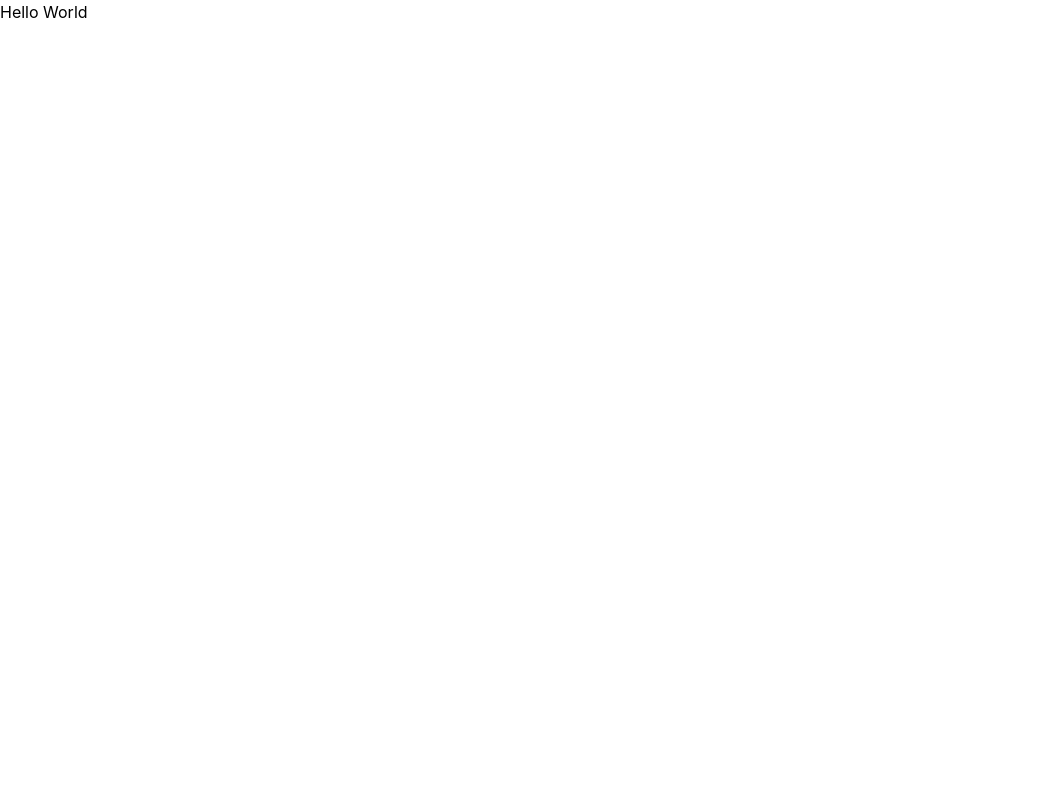
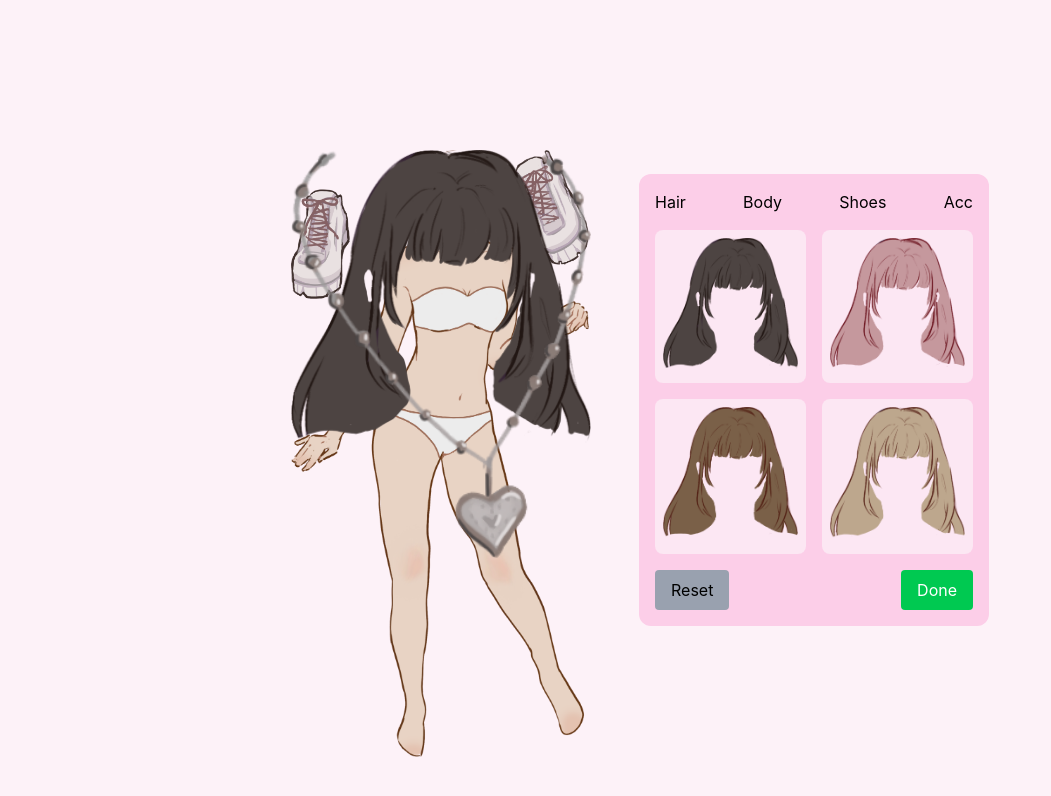
Before and after one commit to ThembelihleQueeneth/avatar-dressup-game, a React (Vite) app: page / in a window 1280 px wide. Shown: the top 796 px of the page, without its empty margins (0-1051 px from the left). Built offline with nearby package versions, Linux system fonts and the light colour scheme.

Commit message:
Working on the main page

```diff
--- a/src/App.tsx
+++ b/src/App.tsx
@@ -1,13 +1,183 @@
+import { useState } from "react"
+import Avatar from "./components/Avatar"
+import ItemGrid from "./components/ItemGrid"
 
-function App() {
+export default function App() {
+
+  /*
+  Avatar state
+  */
+
+  const [body, setBody] = useState<string>("body1.png")
+  const [hair, setHair] = useState<string>("hair1.png")
+  const [shoes, setShoes] = useState<string>("shoe1.png")
+  const [accessory, setAccessory] = useState<string>("acc1.png")
+
+  /*
+  Category state
+  */
+
+  const [category, setCategory] = useState<string>("hair")
+
+
+
+  /*
+  Item arrays
+  */
+
+  const hairItems = [
+    "hair1.png",
+    "hair2.png",
+    "hair3.png",
+    "hair4.png",
+  ]
+
+  const bodyItems = [
+    "body1.png",
+    "body2.png",
+    "body3.png",
+    "body4.png",
+  ]
+
+  const shoeItems = [
+    "shoe1.png",
+    "shoe2.png",
+    "shoe3.png",
+    "shoe4.png",
+    "shoe5.png",
+  ]
+
+  const accItems = [
+    "acc1.png",
+    "acc2.png",
+    "acc3.png",
+    "acc4.png",
+    "acc5.png",
+    "acc6.png",
+    "acc7.png",
+  ]
+
+
+
+  /*
+  Dynamic grid renderer
+  */
+
+  const renderGrid = () => {
+
+    if (category === "hair")
+      return (
+        <ItemGrid
+          items={hairItems}
+          folder="hair"
+          onSelect={setHair}
+        />
+      )
+
+    if (category === "body")
+      return (
+        <ItemGrid
+          items={bodyItems}
+          folder="body"
+          onSelect={setBody}
+        />
+      )
+
+    if (category === "shoes")
+      return (
+        <ItemGrid
+          items={shoeItems}
+          folder="shoes"
+          onSelect={setShoes}
+        />
+      )
+
+    if (category === "accessories")
+      return (
+        <ItemGrid
+          items={accItems}
+          folder="accessories"
+          onSelect={setAccessory}
+        />
+      )
+  }
 
 
 
   return (
-   <div className="">
-    Hello World
-   </div>
+
+    <div className="min-h-screen bg-pink-50 flex justify-center items-center gap-12">
+
+      {/* Avatar Preview */}
+
+      <Avatar
+        body={body}
+        hair={hair}
+        shoes={shoes}
+        accessory={accessory}
+      />
+
+
+
+      {/* Right Panel */}
+
+      <div className="w-[350px] bg-pink-200 rounded-xl p-4">
+
+        {/* Category Buttons */}
+
+        <div className="flex justify-between mb-4">
+
+          <button onClick={() => setCategory("hair")} className="btn">
+            Hair
+          </button>
+
+          <button onClick={() => setCategory("body")} className="btn">
+            Body
+          </button>
+
+          <button onClick={() => setCategory("shoes")} className="btn">
+            Shoes
+          </button>
+
+          <button onClick={() => setCategory("accessories")} className="btn">
+            Acc
+          </button>
+
+        </div>
+
+
+
+        {/* Clothing Grid */}
+
+        {renderGrid()}
+
+
+
+        {/* Bottom Buttons */}
+
+        <div className="flex justify-between mt-4">
+
+          <button
+            onClick={() => {
+              setBody("body1.png")
+              setHair("hair1.png")
+              setShoes("shoe1.png")
+              setAccessory("acc1.png")
+            }}
+            className="bg-gray-400 px-4 py-2 rounded"
+          >
+            Reset
+          </button>
+
+
+          <button className="bg-green-500 text-white px-4 py-2 rounded">
+            Done
+          </button>
+
+        </div>
+
+      </div>
+
+    </div>
   )
 }
-
-export default App
```
